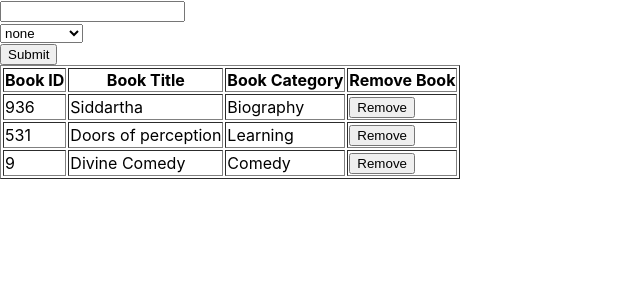
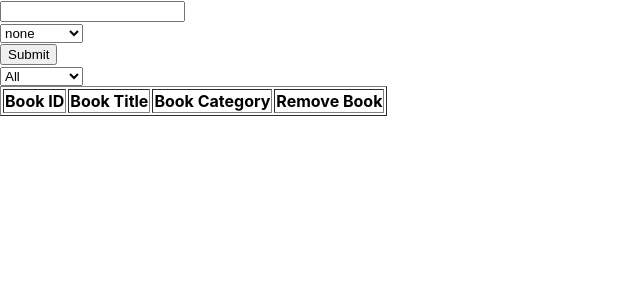
Before and after one commit to happiguru/React-BookStore, a React (Create React App) app: page / in a window 1280 px wide. Shown: the top 300 px of the page, without its empty margins (0-640 px from the left). Built offline with nearby package versions, Linux system fonts and the light colour scheme.

Commit message:
Add filter

```diff
--- a/src/action-types/index.js
+++ b/src/action-types/index.js
@@ -1,2 +1,3 @@
 export const REMOVE_BOOK = 'REMOVE_BOOK';
 export const CREATE_BOOK = 'CREATE_BOOK';
+export const CHANGE_FILTER = 'CHANGE_FILTER';
--- a/src/actions/index.js
+++ b/src/actions/index.js
@@ -1,4 +1,4 @@
-import { CREATE_BOOK, REMOVE_BOOK } from '../action-types';
+import { CREATE_BOOK, REMOVE_BOOK, CHANGE_FILTER } from '../action-types';
 
 export const createBook = (book) => ({
   type: CREATE_BOOK,
@@ -9,3 +9,8 @@
   type: REMOVE_BOOK,
   book,
 });
+
+export const changeFilter = (value) => ({
+  type: CHANGE_FILTER,
+  value,
+});
--- /dev/null
+++ b/src/components/CategoryFilter.js
@@ -0,0 +1,40 @@
+import React, { useState } from 'react';
+import PropTypes from 'prop-types';
+import { bookCategories } from '../helpers/index';
+
+const CategoryFilter = ({ handleFilterChange }) => {
+  const [text, setText] = useState('ALL');
+
+  const handleTextChange = (e) => {
+    const { target: { value } } = e;
+
+    handleFilterChange(value);
+
+    setText(value);
+  };
+
+  return (
+    <select
+      value={text}
+      onChange={handleTextChange}
+    >
+      <option value="All">All</option>
+      {
+        bookCategories.map((book) => (
+          <option
+            key={book}
+            value={book}
+          >
+            {book}
+          </option>
+        ))
+      }
+    </select>
+  );
+};
+
+CategoryFilter.propTypes = {
+  handleFilterChange: PropTypes.func.isRequired,
+};
+
+export default CategoryFilter;
--- a/src/containers/BooksForm.js
+++ b/src/containers/BooksForm.js
@@ -2,16 +2,7 @@
 import { connect } from 'react-redux';
 import PropTypes from 'prop-types';
 import { createBook } from '../actions/index';
-
-const bookCategories = [
-  'Action',
-  'Biography',
-  'History',
-  'Horror',
-  'Kids',
-  'Learning',
-  'Sci-Fi',
-];
+import { bookCategories } from '../helpers/index';
 
 function BooksForm({ createBook }) {
   const [title, setTitle] = useState('');
@@ -42,14 +33,14 @@
   return (
     <>
       <form>
-        <div>
+        <div className="input-group">
           <input
             type="text"
             value={title}
             onChange={handleTitleChange}
           />
         </div>
-        <div>
+        <div className="input-group">
           <select
             name="book-cat"
             id="categories"
--- a/src/containers/BooksList.js
+++ b/src/containers/BooksList.js
@@ -2,10 +2,19 @@
 import PropTypes from 'prop-types';
 import { connect } from 'react-redux';
 import Book from '../components/Book';
-import { removeBook } from '../actions/index';
+import { removeBook, changeFilter } from '../actions/index';
+import CategoryFilter from '../components/CategoryFilter';
+import { getFilteredBooks } from '../helpers/index';
 
-function BooksList({ books, removeBook }) {
-  const book = books.map((book) => (
+const BooksList = ({
+  books,
+  filter,
+  removeBook,
+  changeFilter,
+}) => {
+  const filteredBooks = getFilteredBooks(books, filter);
+
+  const book = filteredBooks.map((book) => (
     <Book
       key={book.bookId}
       bookId={book.bookId}
@@ -16,6 +25,9 @@
   ));
   return (
     <div>
+      <CategoryFilter
+        handleFilterChange={changeFilter}
+      />
       <table border="1">
         <thead>
           <tr>
@@ -31,21 +43,24 @@
       </table>
     </div>
   );
-}
+};
 
 BooksList.propTypes = {
   books: PropTypes.arrayOf(PropTypes.object),
   removeBook: PropTypes.func.isRequired,
+  changeFilter: PropTypes.func.isRequired,
+  filter: PropTypes.string.isRequired,
 };
 
 BooksList.defaultProps = {
   books: [],
 };
 
-const mapDispatchToProps = { removeBook };
+const mapDispatchToProps = { removeBook, changeFilter };
 
-const mapStateToProps = ({ books }) => ({
+const mapStateToProps = ({ books, filter }) => ({
   books,
+  filter,
 });
 
 export default connect(mapStateToProps, mapDispatchToProps)(BooksList);
--- /dev/null
+++ b/src/helpers/index.js
@@ -0,0 +1,16 @@
+export const bookCategories = [
+  'Action',
+  'Biography',
+  'History',
+  'Horror',
+  'Kids',
+  'Learning',
+  'Sci-Fi',
+];
+
+export const getFilteredBooks = (books, filter) => {
+  if (filter === 'ALL') {
+    return books;
+  }
+  return books.filter((book) => book.category === filter);
+};
--- /dev/null
+++ b/src/reducers/filter.js
@@ -0,0 +1,10 @@
+import { CHANGE_FILTER } from '../action-types';
+
+export default (state = 'All', action) => {
+  switch (action.type) {
+    case CHANGE_FILTER:
+      return action.value;
+    default:
+      return state;
+  }
+};
--- a/src/reducers/index.js
+++ b/src/reducers/index.js
@@ -1,7 +1,11 @@
 import { combineReducers, createStore } from 'redux';
 import booksReducer from './books';
+import filterReducer from './filter';
 
 const store = createStore(
-  combineReducers({ books: booksReducer }),
+  combineReducers({
+    books: booksReducer,
+    filter: filterReducer,
+  }),
 );
 export default store;
```
